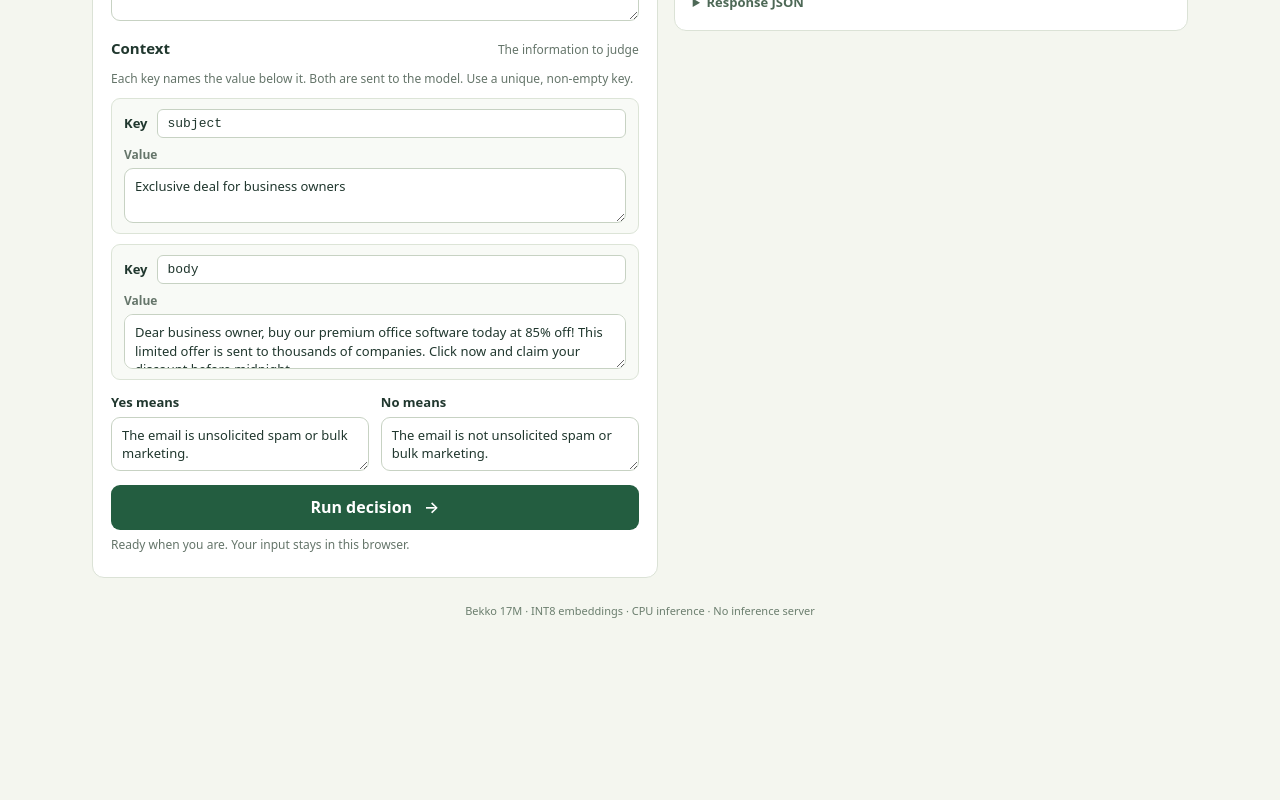
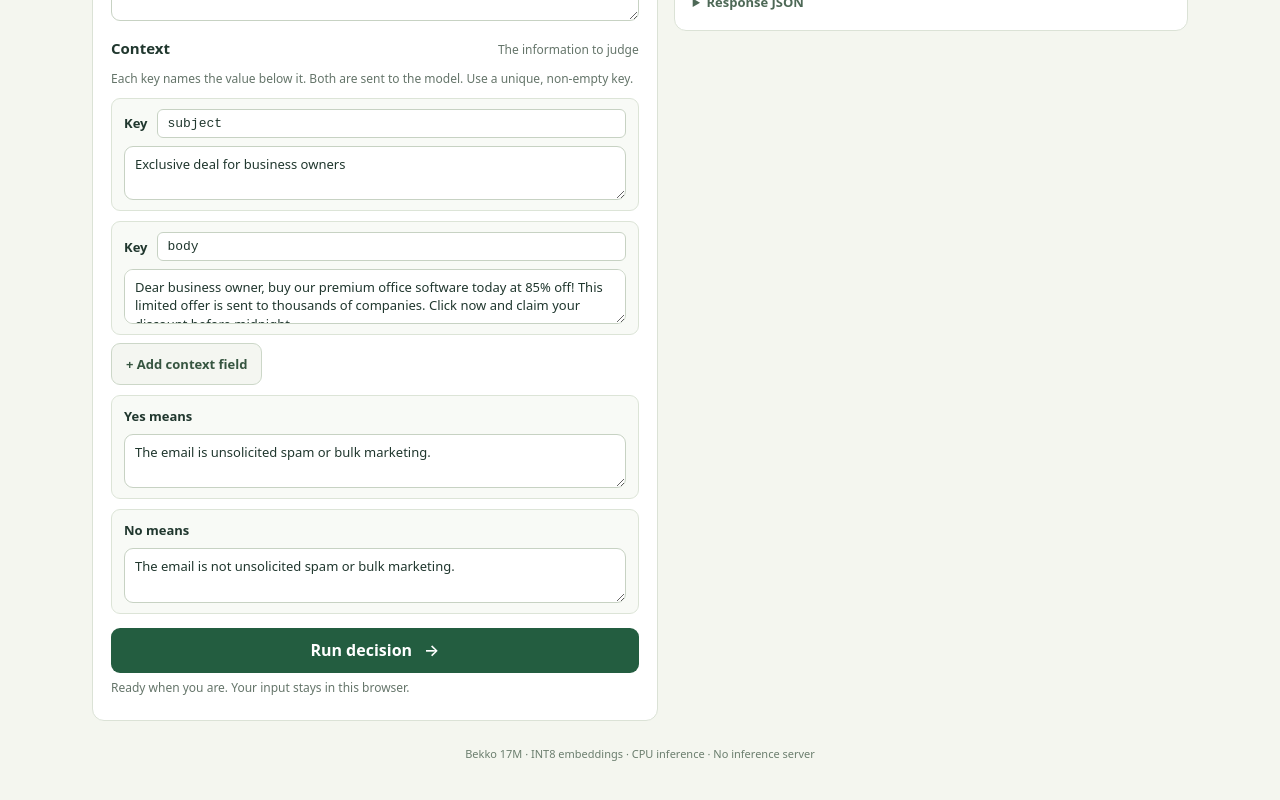
Before and after one commit to hotchpotch/bekko-system-one, a React (Vite) app in the folder browser/: page / in a window 1280 px wide. Shown: the part 580-1380 px from the top of the page. Before the commit the page ends 1247 px from the top, so only its background shows below. Built offline with nearby package versions, Linux system fonts and the light colour scheme.

Commit message:
Add context fields and display model-only inference timing

```diff
--- a/browser/scripts/check-quantized-browser.js
+++ b/browser/scripts/check-quantized-browser.js
@@ -22,10 +22,10 @@ async (page) => {
             worker.postMessage({ request: fixture.request, base: new URL(`./model/quantized/${name}/`, document.baseURI).href });
           });
           for (const [id, expected] of Object.entries(fixture.expected.probabilities)) errors.push(Math.abs(expected - reply.result.probabilities[id]));
-          timings.push(reply.milliseconds);
+          timings.push(reply.inferenceMilliseconds);
         }
       } finally { worker.terminate(); }
-      results[name] = { cases: cases.length, maxProbabilityErrorVsNode: Math.max(...errors), milliseconds: timings };
+      results[name] = { cases: cases.length, maxProbabilityErrorVsNode: Math.max(...errors), inferenceMilliseconds: timings };
       results[name].withinTolerance = results[name].maxProbabilityErrorVsNode <= 1e-4;
       if (!Number.isFinite(results[name].maxProbabilityErrorVsNode)) throw Error(`${name}: non-finite output`);
     }
--- a/browser/src/core.js
+++ b/browser/src/core.js
@@ -63,15 +63,20 @@ export function interpret(request, logits) {
   return { score, normalized_score: (score - Math.min(...values)) / (Math.max(...values) - Math.min(...values)), probabilities, values: Object.fromEntries(request.candidates.map(c => [c.id, c.value])) };
 }
 
-export async function predict(request, { tokenizer, manifest, session, ort }) {
+export async function predict(request, { tokenizer, manifest, session, ort }, { onInferenceTime } = {}) {
   const tokens = tokenize(request, tokenizer, manifest);
   // Run candidates sequentially to bound attention memory even with long prefixes.
   const column = manifest.tasks.indexOf(request.task);
   if (column < 0) throw Error('Task is absent from this model');
   const logits = [];
+  let inferenceMilliseconds = 0;
   for (const doc of tokens.doc_ids) {
-    const result = await session.run(feedsFor({ prefix_ids: tokens.prefix_ids, doc_ids: [doc] }, ort, manifest));
+    const feeds = feedsFor({ prefix_ids: tokens.prefix_ids, doc_ids: [doc] }, ort, manifest);
+    const start = performance.now();
+    const result = await session.run(feeds);
+    inferenceMilliseconds += performance.now() - start;
     logits.push(Number(result.logits.data[column]));
   }
+  onInferenceTime?.(inferenceMilliseconds);
   return interpret(request, logits);
 }
--- a/browser/src/main.jsx
+++ b/browser/src/main.jsx
@@ -46,7 +46,7 @@ function initialForm(task, id = defaults[task]) {
   };
 }
 function Result({ output }) {
-  const { decision, result, milliseconds, device = "cpu" } = output;
+  const { decision, result, inferenceMilliseconds, device = "cpu" } = output;
   const candidates = decision.criteria;
   const sorted = [...candidates].sort(
     (a, b) => result.probabilities[b.id] - result.probabilities[a.id],
@@ -123,7 +123,7 @@ function Result({ output }) {
         </div>
       ))}
       <p className="result-time">
-        Completed in {milliseconds.toFixed(0)} ms · {deviceLabel(device)}
+        Inference: {inferenceMilliseconds.toFixed(1)} ms · {deviceLabel(device)}
         {device === "webgpu"
           ? " (CPU fallback for unsupported operations)"
           : " on your device"}
@@ -474,7 +474,6 @@ function App() {
                     <Textarea
                       id={`state-${index}`}
                       data-key={key}
-                      label="Value"
                       aria-label={`Context value ${index + 1}${key ? ` (${key})` : ""}`}
                       rows={String(value).length > 180 ? 4 : 2}
                       value={value}
@@ -486,9 +485,28 @@ function App() {
                 );
               })}
             </div>
+            <Button
+              id="add-context"
+              secondary
+              type="button"
+              onClick={() => {
+                let number = form.context.length + 1;
+                while (form.context.some(([key]) => key === `field_${number}`)) number++;
+                const index = form.context.length;
+                change("context", [...form.context, [`field_${number}`, ""]]);
+                requestAnimationFrame(() => {
+                  const input = document.getElementById(`state-key-${index}`);
+                  input?.focus();
+                  input?.select();
+                });
+              }}
+            >
+              + Add context field
+            </Button>
             {form.task === "noul" ? (
               <div id="binary-fields">
                 <div className="binary-meanings">
+                  <div className="context-field meaning-field">
                     <Textarea
                       id="yes"
                       label="Yes means"
@@ -497,6 +515,8 @@ function App() {
                       value={form.yes}
                       onChange={(e) => change("yes", e.target.value)}
                     />
+                  </div>
+                  <div className="context-field meaning-field">
                     <Textarea
                       id="no"
                       label="No means"
@@ -505,6 +525,7 @@ function App() {
                       value={form.no}
                       onChange={(e) => change("no", e.target.value)}
                     />
+                  </div>
                 </div>
               </div>
             ) : (
--- a/browser/src/style.css
+++ b/browser/src/style.css
@@ -688,3 +688,20 @@ button {
   font-size: 12px;
   margin: 6px 0 0;
 }
+.context-field .field textarea {
+  margin-top: 8px;
+}
+#add-context {
+  width: auto;
+  margin-top: 8px;
+  font-size: 13px;
+}
+.binary-meanings {
+  grid-template-columns: 1fr;
+  gap: 0;
+}
+.meaning-field .field label {
+  margin: 0;
+  font-size: 13px;
+  color: #20372e;
+}
--- a/browser/src/ui.jsx
+++ b/browser/src/ui.jsx
@@ -12,7 +12,7 @@ export function Button({ secondary = false, className = "", ...props }) {
 export function Textarea({ id, label, help, ...props }) {
   return (
     <div className="field">
-      <label htmlFor={id}>{label}</label>
+      {label && <label htmlFor={id}>{label}</label>}
       <textarea
         id={id}
         aria-describedby={help ? `${id}-help` : undefined}
--- a/browser/src/worker.js
+++ b/browser/src/worker.js
@@ -53,15 +53,16 @@ self.onmessage = async ({ data }) => {
       return;
     }
     self.postMessage({ status: `Running on ${deviceLabel(device)}…` });
-    const start = performance.now();
+    let inferenceMilliseconds;
     const result = await predict(
       data.decision ? renderDecision(data.decision) : data.request,
       runtime,
+      { onInferenceTime: (elapsed) => { inferenceMilliseconds = elapsed; } },
     );
     self.postMessage({
       result,
       device,
-      milliseconds: performance.now() - start,
+      inferenceMilliseconds,
     });
   } catch (error) {
     self.postMessage({ error: error.message });
```
Also changed, not shown: 1 other file (tests, documents, lock files or other folders). Lines whose indentation alone changed are shown as unchanged.
